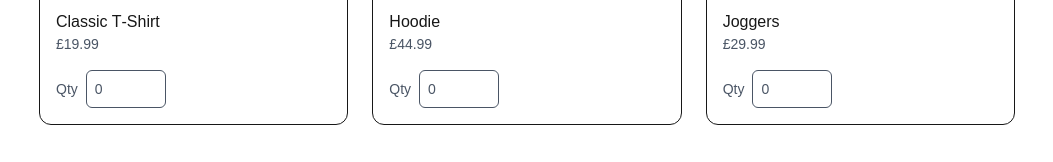
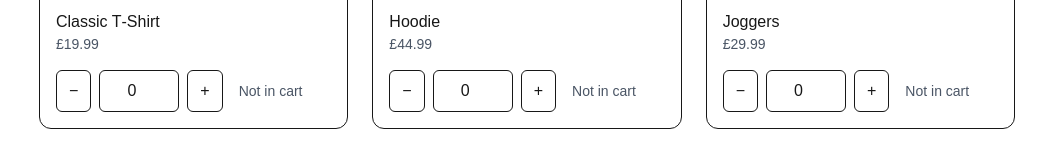
Before and after one commit to JJCOOKS06/my-shop, a Next.js app: page /products in a window 1280 px wide. Shown: the part 396-558 px from the top of the page, without its empty margins (113-1166 px from the left). Built offline with nearby package versions, Linux system fonts and the light colour scheme.

Commit message:
Add +/- quantity controls on products page

```diff
--- a/src/app/products/page.tsx
+++ b/src/app/products/page.tsx
@@ -13,13 +13,12 @@ export default function ProductsPage() {
   const [qty, setQty] = useState<Record<string, number>>(initialQty);
   const [updatedId, setUpdatedId] = useState<string | null>(null);
 
-  function updateQty(id: string, value: number) {
-    const v = Number.isFinite(value) ? value : 0;
-    const safe = Math.max(0, Math.min(20, v));
+  function setQtyForProduct(productId: string, nextQty: number) {
+    const safe = Math.max(0, Math.min(20, Math.floor(nextQty)));
 
-    setQty((q) => ({ ...q, [id]: safe }));
+    setQty((q) => ({ ...q, [productId]: safe }));
 
-    const product = products.find((p) => p.id === id);
+    const product = products.find((p) => p.id === productId);
     if (!product) return;
 
     setCartItemQuantity(
@@ -32,7 +31,7 @@ export default function ProductsPage() {
       safe
     );
 
-    setUpdatedId(id);
+    setUpdatedId(productId);
     setTimeout(() => setUpdatedId(null), 800);
   }
 
@@ -41,7 +40,10 @@ export default function ProductsPage() {
       <h1 className="text-3xl font-bold">Products</h1>
 
       <div className="mt-6 grid grid-cols-1 gap-6 sm:grid-cols-2 lg:grid-cols-3">
-        {products.map((p) => (
+        {products.map((p) => {
+          const currentQty = qty[p.id] ?? 0;
+
+          return (
             <div key={p.id} className="rounded-xl border p-4">
               {/* eslint-disable-next-line @next/next/no-img-element */}
               <img
@@ -53,29 +55,45 @@ export default function ProductsPage() {
               <h2 className="mt-3 font-medium">{p.title}</h2>
               <p className="text-sm text-gray-600">£{p.price.toFixed(2)}</p>
 
-            <div className="mt-4 flex items-center gap-3">
-              <label className="text-sm text-gray-600">
-                Qty
+              <div className="mt-4 flex flex-wrap items-center gap-2">
+                <button
+                  className="rounded-md border px-3 py-2"
+                  onClick={() => setQtyForProduct(p.id, currentQty - 1)}
+                  aria-label="Decrease quantity"
+                >
+                  −
+                </button>
+
                 <input
                   type="number"
                   min={0}
                   max={20}
-                  value={qty[p.id] ?? 0}
-                  onChange={(e) =>
-                    updateQty(p.id, Number(e.target.value))
-                  }
-                  className="ml-2 w-20 rounded-md border p-2"
+                  value={currentQty}
+                  onChange={(e) => setQtyForProduct(p.id, Number(e.target.value))}
+                  className="w-20 rounded-md border p-2 text-center"
                 />
-              </label>
+
+                <button
+                  className="rounded-md border px-3 py-2"
+                  onClick={() => setQtyForProduct(p.id, currentQty + 1)}
+                  aria-label="Increase quantity"
+                >
+                  +
+                </button>
+
+                <span className="ml-2 text-sm text-gray-600">
+                  {currentQty === 0 ? "Not in cart" : "In cart"}
+                </span>
               </div>
 
               {updatedId === p.id && (
                 <p className="mt-2 text-sm text-green-700">
-                {qty[p.id] === 0 ? "Removed 🗑️" : "Updated ✅"}
+                  {currentQty === 0 ? "Removed 🗑️" : "Updated ✅"}
                 </p>
               )}
             </div>
-        ))}
+          );
+        })}
       </div>
     </main>
   );
```
Lines whose indentation alone changed are shown as unchanged.
